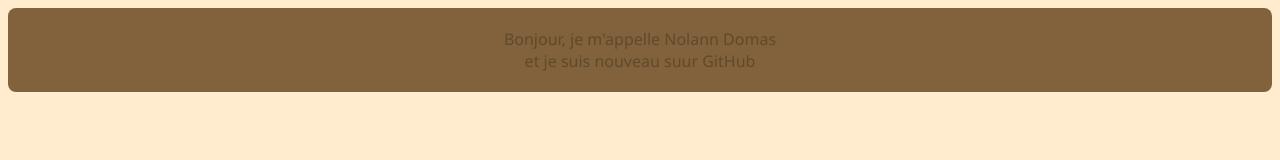
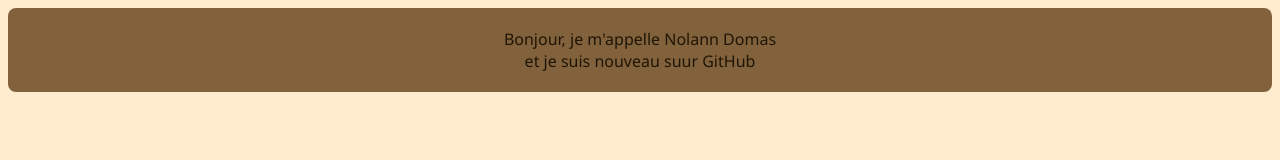
Before and after one commit to error404-vrs/error404-vrs.github.io, a plain HTML site: page index.html in a window 1280 px wide. Drawn offline with Linux system fonts and the light colour scheme.

Commit message:
Update style.css

```diff
--- a/css/style.css
+++ b/css/style.css
@@ -3,7 +3,7 @@ body{
     font-family: 'Segoe UI', Tahoma, Geneva, Verdana, sans-serif;
 }
 p{
-    color: rgb(97, 73, 42);
+    color: rgb(32, 21, 5);
 }
 .presentation{
     background-color: rgb(129, 98, 60);
```
